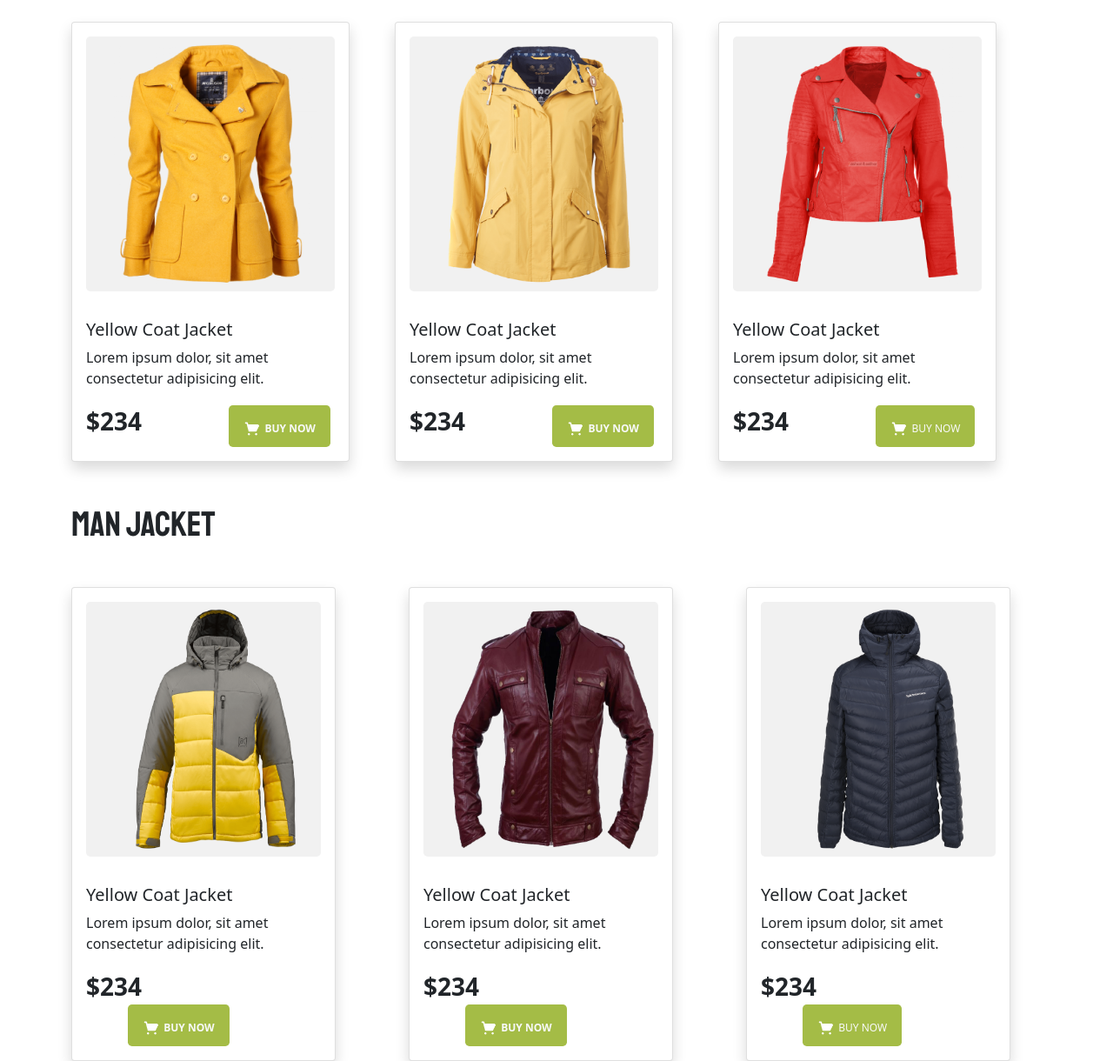
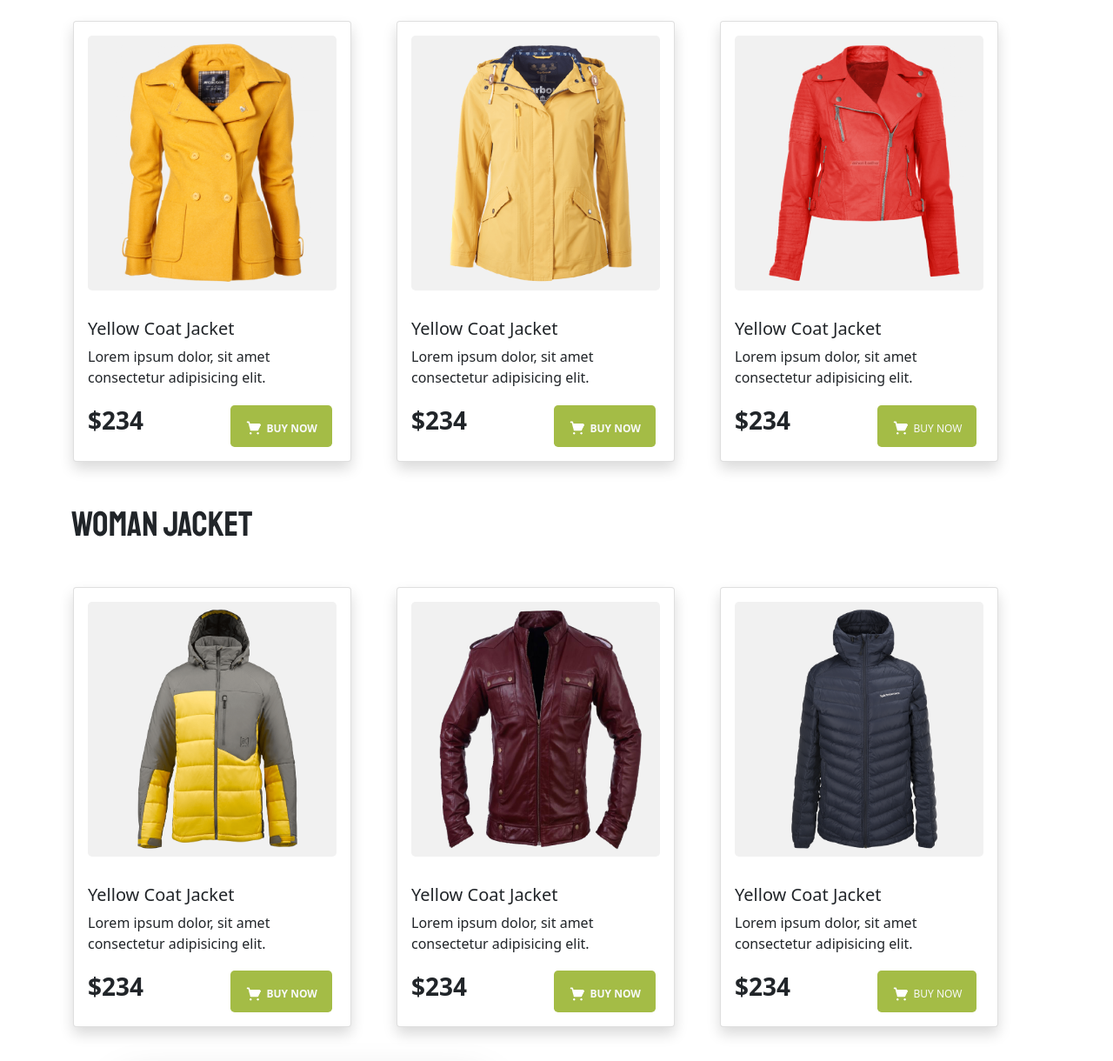
Before and after one commit to maruf-bellah/penguin, a plain HTML site: page index.html in a window 1280 px wide. Shown: the part 770-1990 px from the top of the page at 87% size. Drawn offline with nearby package versions, Linux system fonts and the light colour scheme.

Commit message:
firs-commit

```diff
--- a/index.html
+++ b/index.html
@@ -17,12 +17,14 @@
 
   </head>
   <body >
+
+     <div style="overflow-x: hidden;" >
 <!-- navbar start -->
 <div class=" w-100 " style="background-color: #FFFBF0;" >
      <nav class="navbar navbar-expand-lg navbar-light"  style="background-color: #FFFBF0;" >
           <div class="container d-flex justify-content-center align-items-center ">
                <a class="navbar-brand" href="#">
-                              <img class=" img-fluid " src="img/images/logo.png" alt="" width="250" >
+                    <img class=" img-fluid " src="img/images/logo.png" alt="" width="240" >
                   </a>
             <button class="navbar-toggler" type="button" data-bs-toggle="collapse" data-bs-target="#navbarNavAltMarkup" aria-controls="navbarNavAltMarkup" aria-expanded="false" aria-label="Toggle navigation">
               <span class="navbar-toggler-icon"></span>
@@ -64,7 +66,7 @@
 <div class="container " >
           <h1  class="my-5"  style="font-family: 'Staatliches', cursive;" >WOMAN JACKET</h1>
      <div class="row mb-5 g-5 w-100 h-100  d-flex justify-content-center align-items-center ">
-                    <div class=" col-12 justify-content-center col-sm-12  col-md-6  col-lg-4 ">
+          <div class=" col-12 d-flex align-items-center justify-content-center col-sm-12  col-md-6  col-lg-4 ">
                <div class="card  rounded-5 shadow "  style="width: 20rem; background-color: #FFFFFF; ">
                     <div class=" m-3 rounded-3 " style="background-color: #F1F1F1;" >
                          <img class=" p-2 ms-4 " src="img/images/jacket-1.png" width="250" height="293" class="card-img-top" alt="...">
@@ -81,7 +83,7 @@
                     </div>
                   </div>
           </div>
-                    <div class=" col-12  col-sm-12  col-md-6 col-lg-4">
+          <div class=" col-12 d-flex align-items-center justify-content-center  col-sm-12  col-md-6 col-lg-4">
                <div class="card  rounded-5 shadow "  style="width: 20rem; background-color: #FFFFFF; ">
                     <div class=" m-3 rounded-3 " style="background-color: #F1F1F1;" >
                          <img class=" p-2  ms-4 " src="img/images/jacket-2.png" width="250" height="293" class="card-img-top" alt="...">
@@ -98,7 +100,7 @@
                     </div>
                   </div>
           </div>
-                    <div class="col-12 col-sm-12  col-md-6  col-lg-4">
+          <div class="col-12 d-flex align-items-center justify-content-center col-sm-12  col-md-6  col-lg-4">
                <div class="card  rounded-5 shadow "  style="width: 20rem; background-color: #FFFFFF; ">
                     <div class=" m-3 rounded-3 " style="background-color: #F1F1F1;" >
                          <img class=" p-2  ms-4 " src="img/images/jacket-3.png" width="250" height="293" class="card-img-top" alt="...">
@@ -119,11 +121,11 @@
 </div>
 
 <!-- man jacket -->
-          <div class="container w-100 h-100  " >
-               <h1  class="my-5 "  style="font-family: 'Staatliches', cursive;" >MAN JACKET</h1>
-          <div class="row g-5 b-5 d-flex justify-content-center align-items-center">
-               <div class=" col-12 justify-content-center col-sm-12  col-md-6  col-lg-4 ">
-                    <div class="card  rounded-5 shadow "  style="width: 19rem; background-color: #FFFFFF; ">
+<div class="container " >
+     <h1  class="my-5"  style="font-family: 'Staatliches', cursive;" >WOMAN JACKET</h1>
+<div class="row mb-5 g-5 w-100 h-100  d-flex justify-content-center align-items-center ">
+     <div class=" col-12 d-flex align-items-center justify-content-center col-sm-12  col-md-6  col-lg-4 ">
+          <div class="card  rounded-5 shadow "  style="width: 20rem; background-color: #FFFFFF; ">
                <div class=" m-3 rounded-3 " style="background-color: #F1F1F1;" >
                     <img class=" p-2 ms-4 " src="img/images/jacket-4.png" width="250" height="293" class="card-img-top" alt="...">
                </div>
@@ -139,8 +141,8 @@
                </div>
              </div>
      </div>
-               <div class=" col-12  col-sm-12  col-md-6 col-lg-4">
-                    <div class="card  rounded-5 shadow "  style="width: 19rem; background-color: #FFFFFF; ">
+     <div class=" col-12 d-flex align-items-center justify-content-center  col-sm-12  col-md-6 col-lg-4">
+          <div class="card  rounded-5 shadow "  style="width: 20rem; background-color: #FFFFFF; ">
                <div class=" m-3 rounded-3 " style="background-color: #F1F1F1;" >
                     <img class=" p-2  ms-4 " src="img/images/jacket-5.png" width="250" height="293" class="card-img-top" alt="...">
                </div>
@@ -156,8 +158,8 @@
                </div>
              </div>
      </div>
-               <div class="col-12 col-sm-12  col-md-6  col-lg-4">
-                    <div class="card  rounded-5 shadow "  style="width: 19rem; background-color: #FFFFFF; ">
+     <div class="col-12 d-flex align-items-center justify-content-center col-sm-12  col-md-6  col-lg-4">
+          <div class="card  rounded-5 shadow "  style="width: 20rem; background-color: #FFFFFF; ">
                <div class=" m-3 rounded-3 " style="background-color: #F1F1F1;" >
                     <img class=" p-2  ms-4 " src="img/images/jacket-6.png" width="250" height="293" class="card-img-top" alt="...">
                </div>
@@ -176,10 +178,11 @@
 </div>
 </div>
 
+
 <!-- last  -->
 <div class="container my-5 w-100 h-100 ">
 <div class="row  w-100 h-100 ">
-               <div class="col-md-6">
+     <div class="col-lg-6 col-md-12 ">
           <div class="row gy-3 d-flex justify-content-center align-items-center ">
                <div class=" col-12 p-3 rounded-3 shadow-lg d-flex justify-content-center align-items-center  w-75  " >
                     <div class="img">
@@ -208,7 +211,7 @@
           </div>
 
      </div>
-               <div class="col-md-6 my-5 ">
+     <div class="col-lg-6 col-md-12 my-5 ">
           <img class=" img-fluid " src="img/images/shopping.png" width="90%" alt="">
      </div>
 </div>
@@ -217,6 +220,8 @@
 
 
 
+
+     </div>
 
 
 
```
Lines whose indentation alone changed are shown as unchanged.
